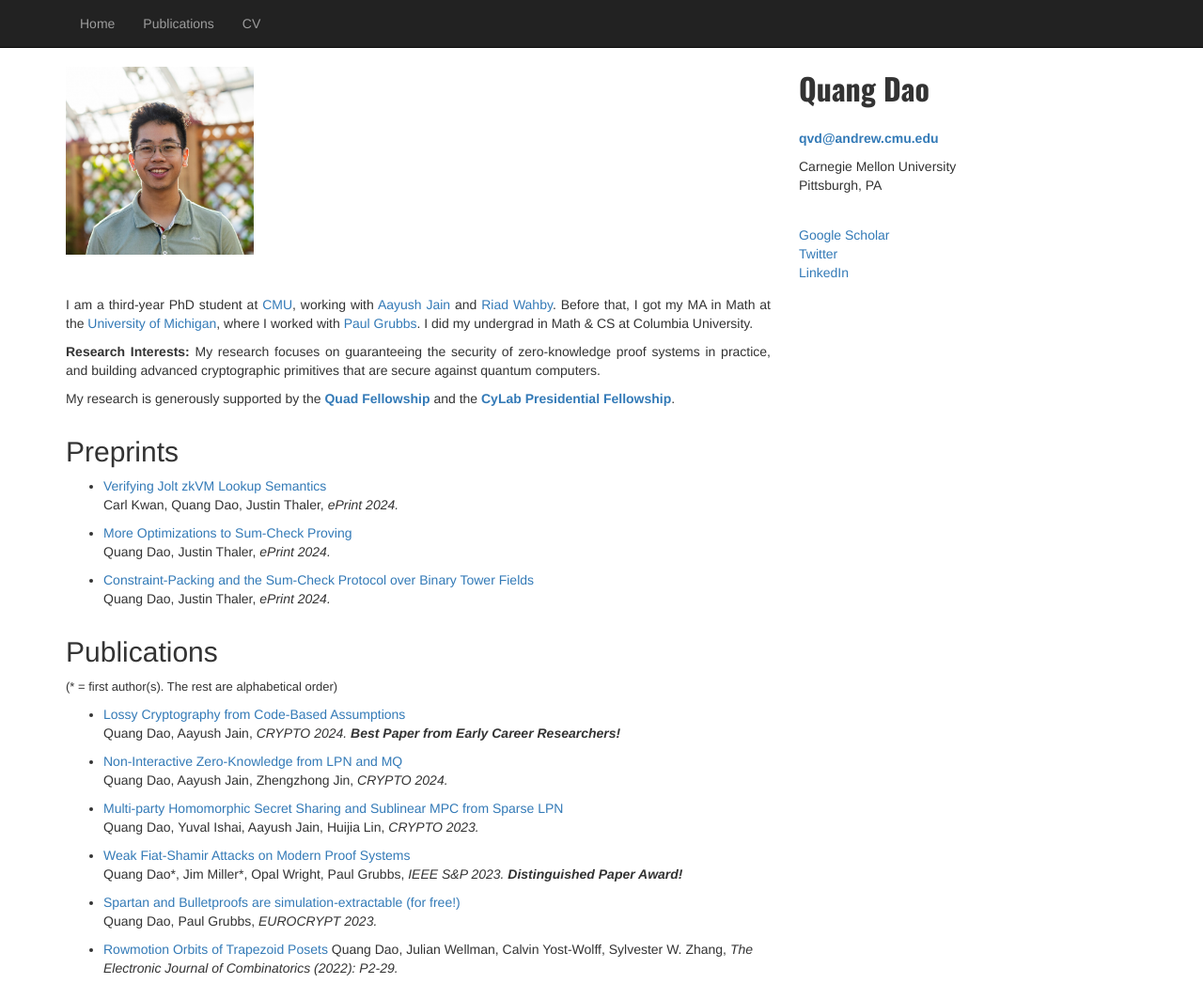
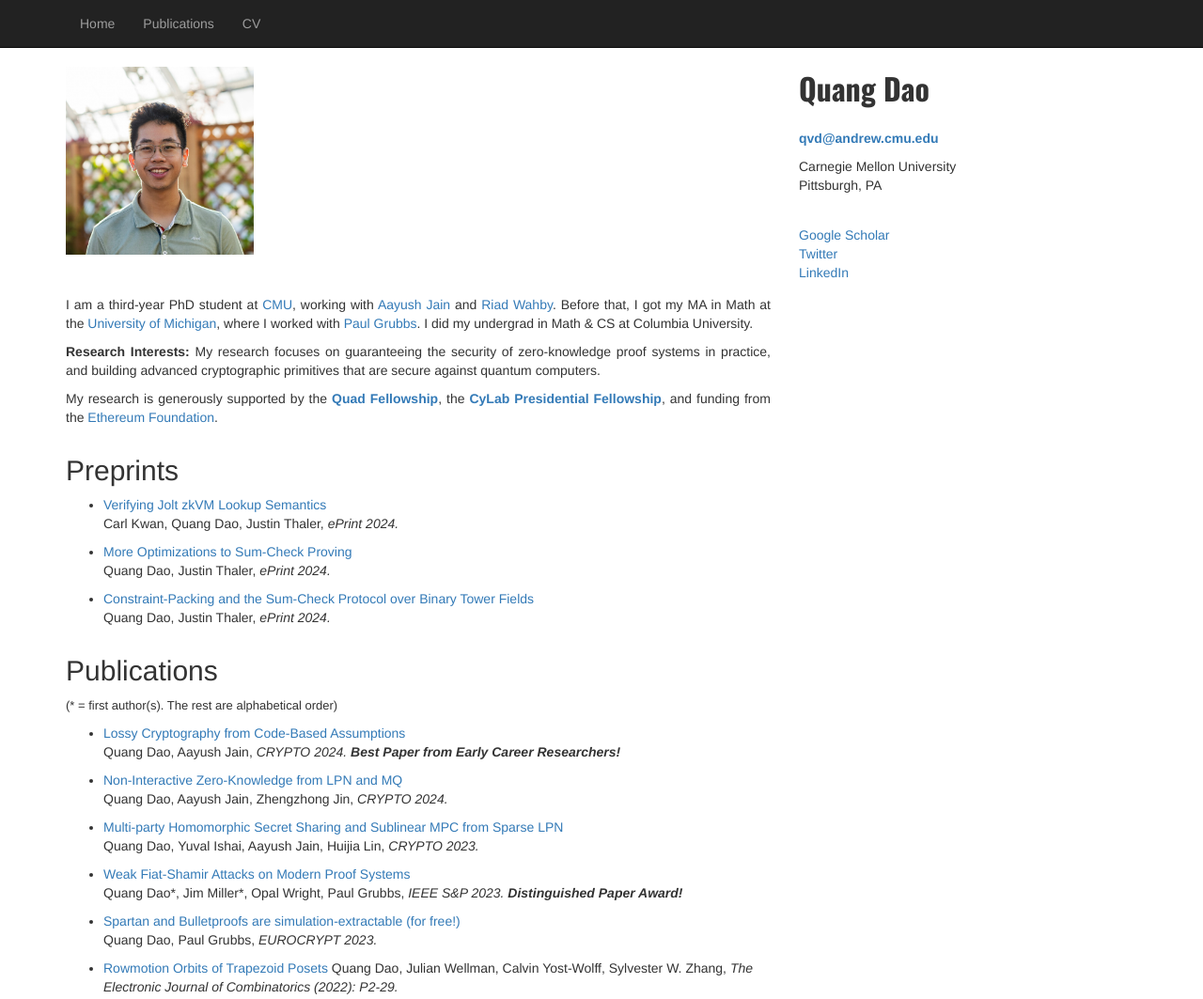
Before and after one commit to quangvdao/quangvdao.github.io, a plain HTML site: page index.html in a window 1280 px wide. Shown: the top 1063 px of the page at 94% size. Drawn offline with nearby package versions, Linux system fonts and the light colour scheme.

Commit message:
updated EF funding

```diff
--- a/index.html
+++ b/index.html
@@ -59,7 +59,7 @@
 
           <p><b>Research Interests:</b> My research focuses on guaranteeing the security of zero-knowledge proof systems in practice, and building advanced cryptographic primitives that are secure against quantum computers.</p>
 
-          <p>My research is generously supported by the <a href="https://www.quadfellowship.org/"><b>Quad Fellowship</b></a> and the <a href="https://www.cylab.cmu.edu/news/2024/09/26-presidential-fellows.html"><b>CyLab Presidential Fellowship</b></a>.</p>
+          <p>My research is generously supported by the <a href="https://www.quadfellowship.org/"><b>Quad Fellowship</b></a>, the <a href="https://www.cylab.cmu.edu/news/2024/09/26-presidential-fellows.html"><b>CyLab Presidential Fellowship</b></a>, and funding from the <a href="https://verified-zkevm.org/">Ethereum Foundation</a>.</p>
 
           <!-- <p><b>Recent Activities:</b> I will be an intern at <a href="https://a16zcrypto.com/">a16z crypto</a> this summer!</p> -->
 
```
Also changed, not shown: 2 other files.
